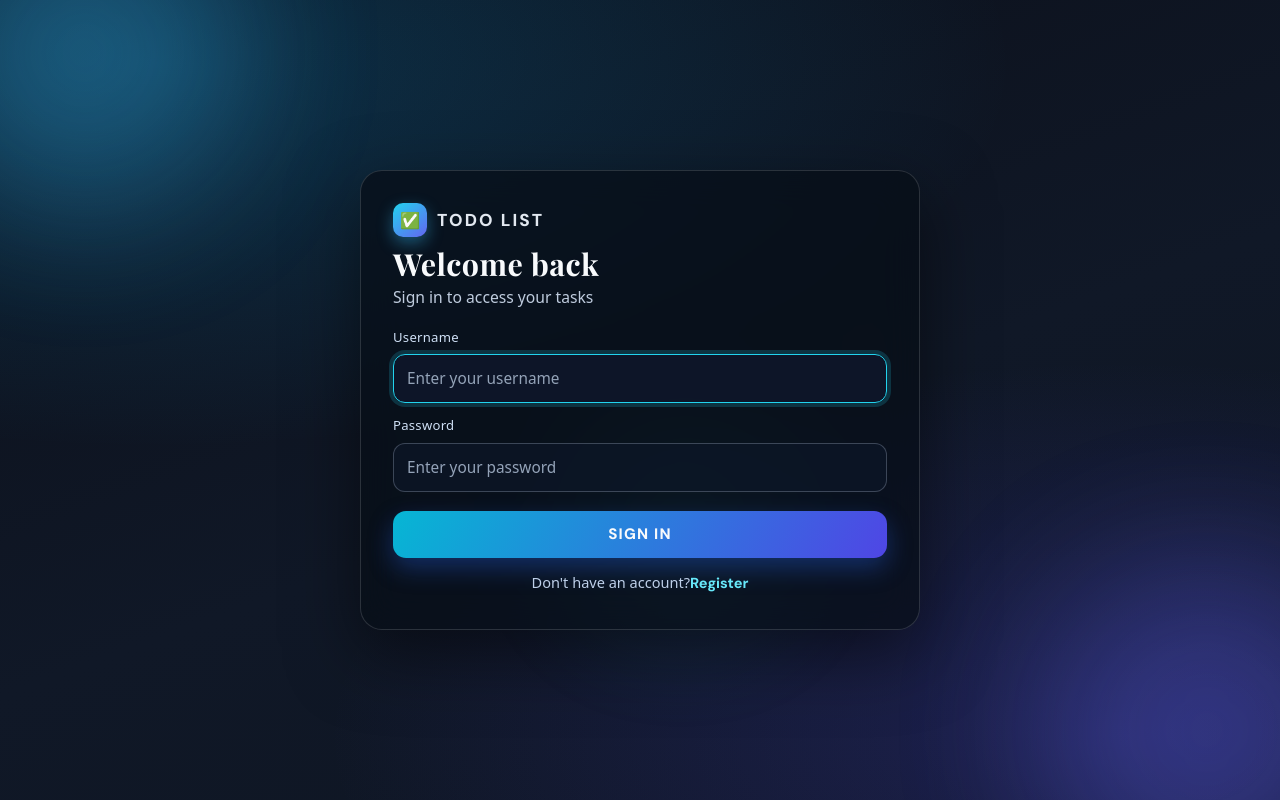
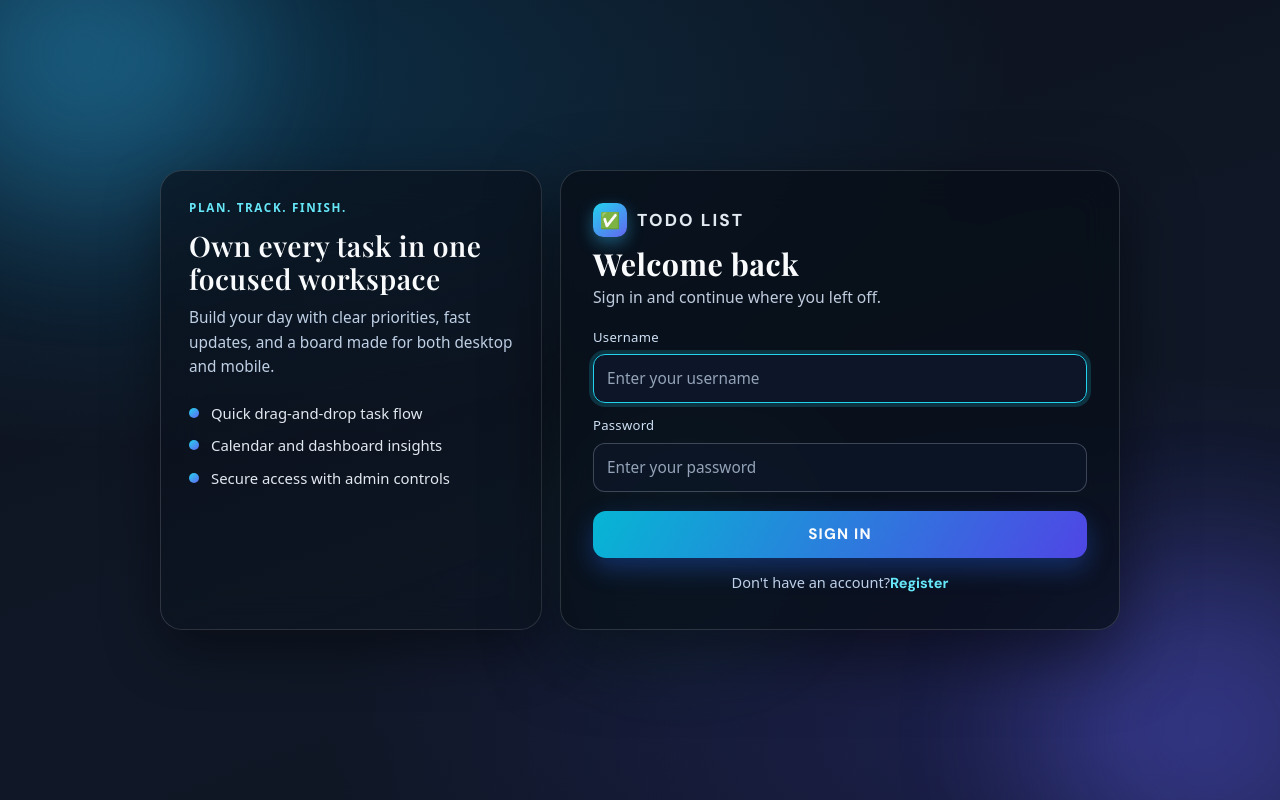
Before and after one commit to bipulshakya/TODO-App, a React (Create React App) app in the folder todo-list/: page / in a window 1280 px wide. Built offline with nearby package versions, Linux system fonts and the light colour scheme; a web font is replaced by a local one.

Commit message:
Redesign login page with split responsive layout

```diff
--- a/todo-list/src/components/AuthForm.css
+++ b/todo-list/src/components/AuthForm.css
@@ -56,8 +56,79 @@
   animation-delay: -10s;
 }
 
+.auth-shell {
+  width: min(100%, 960px);
+  display: grid;
+  grid-template-columns: 1fr;
+  gap: 16px;
+  align-items: stretch;
+}
+
+.auth-side-panel {
+  display: none;
+  border-radius: 22px;
+  border: 1px solid rgba(255, 255, 255, 0.14);
+  background: linear-gradient(160deg, rgba(8, 14, 24, 0.62) 0%, rgba(13, 21, 34, 0.78) 100%);
+  backdrop-filter: blur(18px);
+  -webkit-backdrop-filter: blur(18px);
+  box-shadow: 0 20px 56px rgba(0, 0, 0, 0.42);
+  padding: 28px;
+  color: #e2e8f0;
+}
+
+.auth-side-kicker {
+  margin: 0;
+  text-transform: uppercase;
+  letter-spacing: 0.14em;
+  font-size: 0.73rem;
+  font-weight: 800;
+  color: #67e8f9;
+}
+
+.auth-side-title {
+  margin: 12px 0 10px;
+  font-family: var(--font-heading);
+  font-size: clamp(1.35rem, 2.2vw, 2rem);
+  line-height: 1.2;
+  color: #f8fafc;
+}
+
+.auth-side-text {
+  margin: 0;
+  font-size: 0.96rem;
+  line-height: 1.6;
+  color: #bfd0e5;
+}
+
+.auth-side-points {
+  list-style: none;
+  margin: 22px 0 0;
+  padding: 0;
+  display: grid;
+  gap: 10px;
+}
+
+.auth-side-points li {
+  position: relative;
+  padding-left: 22px;
+  color: #e2e8f0;
+  font-size: 0.93rem;
+}
+
+.auth-side-points li::before {
+  content: "";
+  position: absolute;
+  left: 0;
+  top: 0.42em;
+  width: 10px;
+  height: 10px;
+  border-radius: 999px;
+  background: linear-gradient(140deg, #22d3ee, #6366f1);
+}
+
 .auth-card {
-  width: min(100%, 500px);
+  width: min(100%, 560px);
+  margin: 0 auto;
   border-radius: 22px;
   border: 1px solid rgba(255, 255, 255, 0.14);
   background: rgba(8, 14, 24, 0.74);
@@ -250,8 +321,17 @@
 }
 
 @media (min-width: 992px) {
+  .auth-shell {
+    grid-template-columns: minmax(280px, 1fr) minmax(420px, 560px);
+    gap: 18px;
+  }
+
+  .auth-side-panel {
+    display: block;
+  }
+
   .auth-card {
-    width: min(100%, 560px);
+    width: 100%;
     padding: 32px;
   }
 
--- a/todo-list/src/components/AuthForm.jsx
+++ b/todo-list/src/components/AuthForm.jsx
@@ -56,6 +56,20 @@ function AuthForm({ onAuthSuccess }) {
       <div className="auth-bg-orb orb-2" />
       <div className="auth-bg-orb orb-3" />
 
+      <div className="auth-shell">
+        <aside className="auth-side-panel" aria-hidden="true">
+          <p className="auth-side-kicker">Plan. Track. Finish.</p>
+          <h2 className="auth-side-title">Own every task in one focused workspace</h2>
+          <p className="auth-side-text">
+            Build your day with clear priorities, fast updates, and a board made for both desktop and mobile.
+          </p>
+          <ul className="auth-side-points">
+            <li>Quick drag-and-drop task flow</li>
+            <li>Calendar and dashboard insights</li>
+            <li>Secure access with admin controls</li>
+          </ul>
+        </aside>
+
         <div className="auth-card">
           <div className="auth-logo">
             <span className="auth-logo-icon">✅</span>
@@ -63,12 +77,12 @@ function AuthForm({ onAuthSuccess }) {
           </div>
 
           <h2 className="auth-heading">
-          {mode === 'login' ? 'Welcome back' : 'Create an account'}
+            {mode === 'login' ? 'Welcome back' : 'Create your account'}
           </h2>
           <p className="auth-subheading">
             {mode === 'login'
-            ? 'Sign in to access your tasks'
-            : 'Register to start managing your tasks'}
+              ? 'Sign in and continue where you left off.'
+              : 'Register now and start organizing your work.'}
           </p>
 
           <form className="auth-form" onSubmit={handleSubmit}>
@@ -128,6 +142,7 @@ function AuthForm({ onAuthSuccess }) {
           </p>
         </div>
       </div>
+    </div>
   );
 }
 
```
Lines whose indentation alone changed are shown as unchanged.
